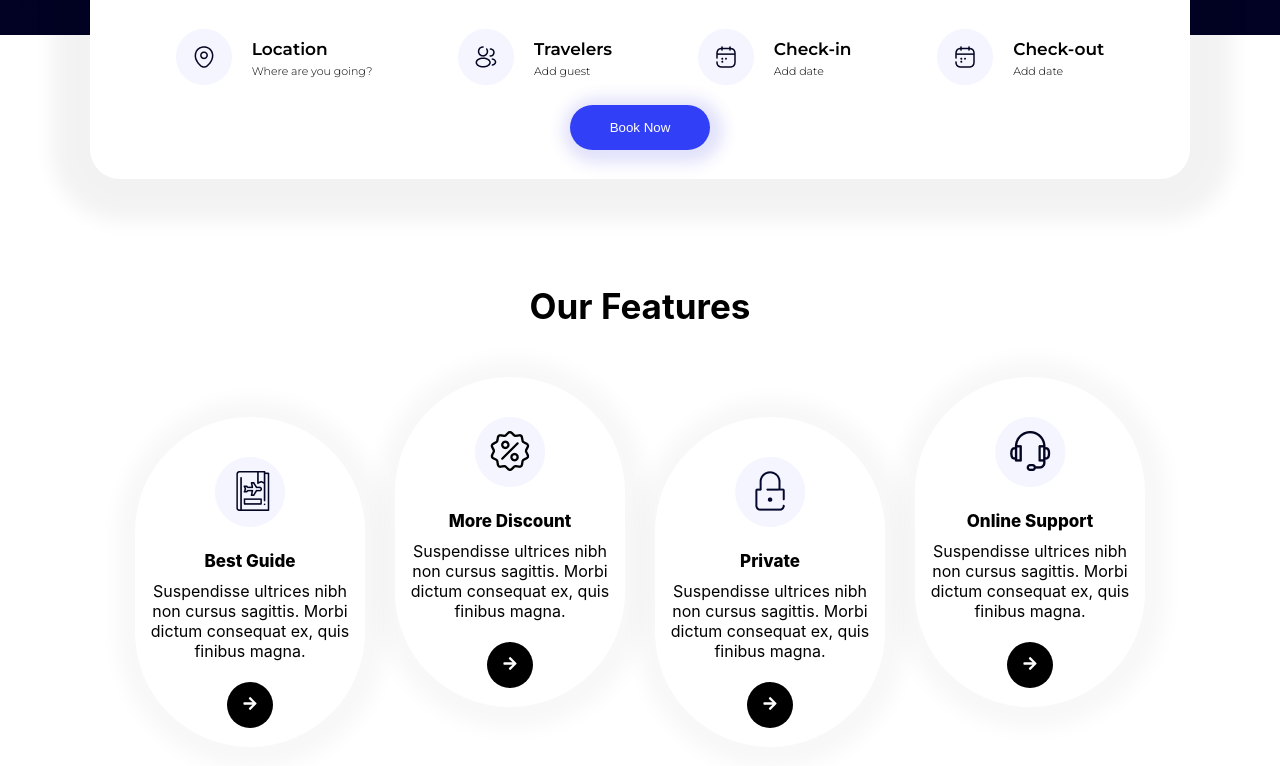
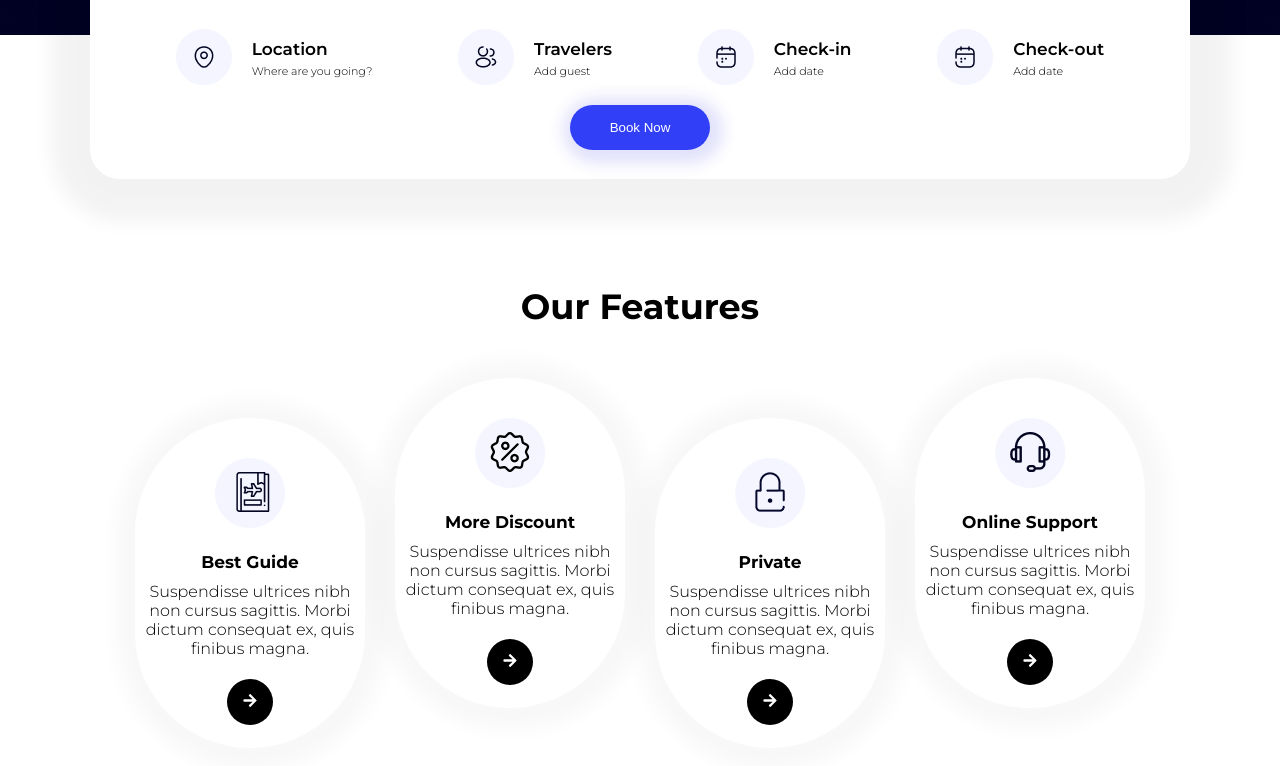
Before and after one commit to DevOlagboye/Aviation-Landpage, a React (Create React App) app: page / in a window 1280 px wide. Shown: the part 765-1531 px from the top of the page. Built offline with nearby package versions, Linux system fonts and the light colour scheme.

Commit message:
Applied fonts to the  features component

```diff
--- a/src/Components/Features/Features.css
+++ b/src/Components/Features/Features.css
@@ -7,6 +7,7 @@
     text-align: center;
     font-size: 35px;
     margin-bottom: 20px;
+    font-family: "Montserrat", sans-serif;
 }
 
 .features-cards {
@@ -25,6 +26,15 @@
     border-radius: 120px;
     text-align: center;
     padding: 10px;
+}
+
+.feature-card h5 {
+    font-family: "Montserrat", sans-serif;
+    font-weight: 600;
+}
+
+.feature-card p {
+    font-family: "Montserrat", sans-serif;
 }
 
 .feature-card:last-child {
```
